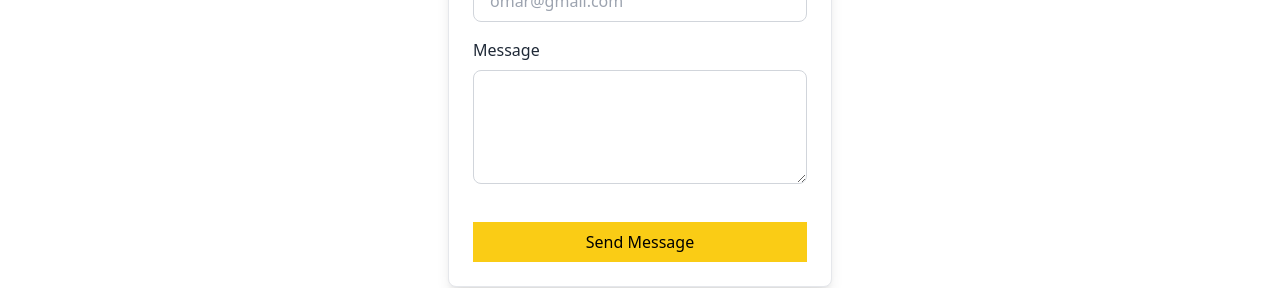
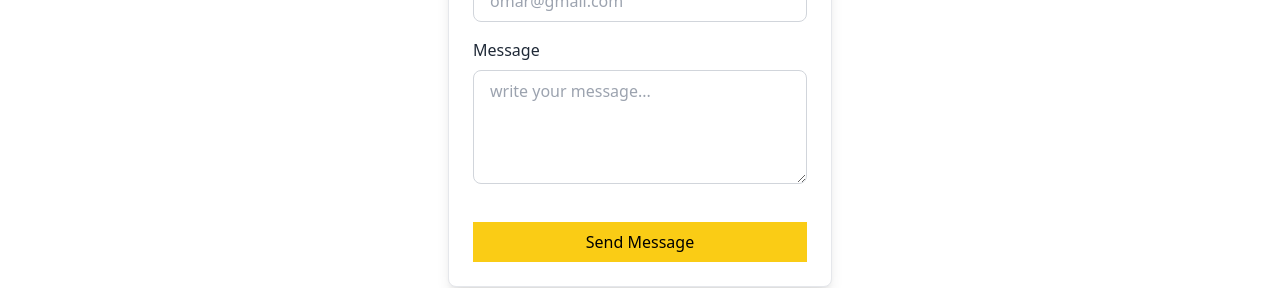
Before and after one commit to omarFaruk99/Antiquify-Client, a React (Vite) app: page /contact in a window 1280 px wide. Shown: the part 367-655 px from the top of the page. Built offline with nearby package versions, Linux system fonts and the light colour scheme; no server answers.

Commit message:
add placeholder to message textarea in Contact Us component and update component

```diff
--- a/src/Components/ContactUs.jsx
+++ b/src/Components/ContactUs.jsx
@@ -65,6 +65,7 @@ const ContactUs = () => {
             <textarea
               id="message"
               name="message"
+              placeholder="write your message..."
               value={formData.message}
               onChange={handleChange}
               required
```
